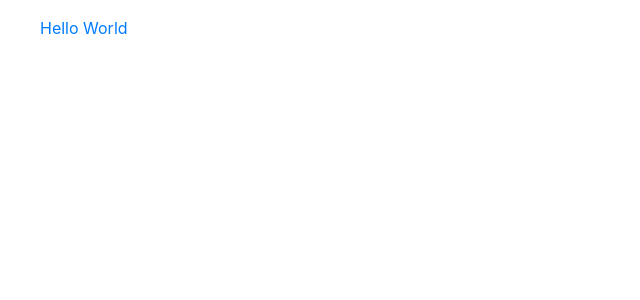
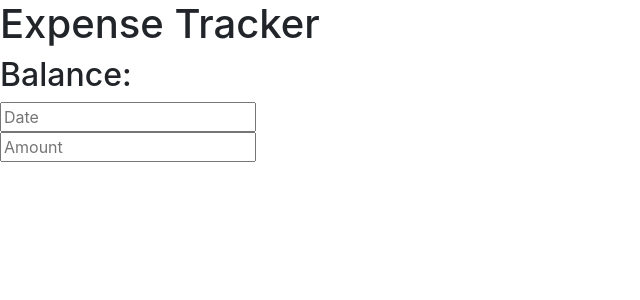
Before and after one commit to ghilger16/gh-expense-tracker, a React (Create React App) app: page / in a window 1280 px wide. Shown: the top 300 px of the page, without its empty margins (0-640 px from the left). Built offline with nearby package versions, Linux system fonts and the light colour scheme.

Commit message:
Added expense form

```diff
--- a/src/App.js
+++ b/src/App.js
@@ -1,11 +1,16 @@
-import React from "react";
+import React, { useState } from "react";
 import "bootstrap/dist/css/bootstrap.min.css";
 import Button from "react-bootstrap/Button";
+import Expense from "./Expense";
 
 function App() {
   return (
     <div className="App">
-      <menu class="text-primary">Hello World</menu>
+      <h1>Expense Tracker</h1>
+      <h2>Balance:</h2>
+      <div className="expense-submit"></div>
+      <Expense />
+      <div className="transaction-table"></div>
     </div>
   );
 }
--- /dev/null
+++ b/src/Expense.js
@@ -0,0 +1,32 @@
+import React, { useState } from "react";
+
+const Expense = () => {
+  const [date, setDate] = useState("");
+  const [amount, setAmount] = useState("");
+  console.log(date);
+  console.log(amount);
+
+  return (
+    <div>
+      <form className="date">
+        <input
+          type="text"
+          name="date"
+          value={date}
+          onChange={(e) => setDate(e.target.value)}
+          placeholder="Date"
+        />
+      </form>
+      <form className="amount">
+        <input
+          type="text"
+          name="amount"
+          value={amount}
+          onChange={(e) => setAmount(e.target.vale)}
+          placeholder="Amount"
+        />
+      </form>
+    </div>
+  );
+};
+export default Expense;
```
